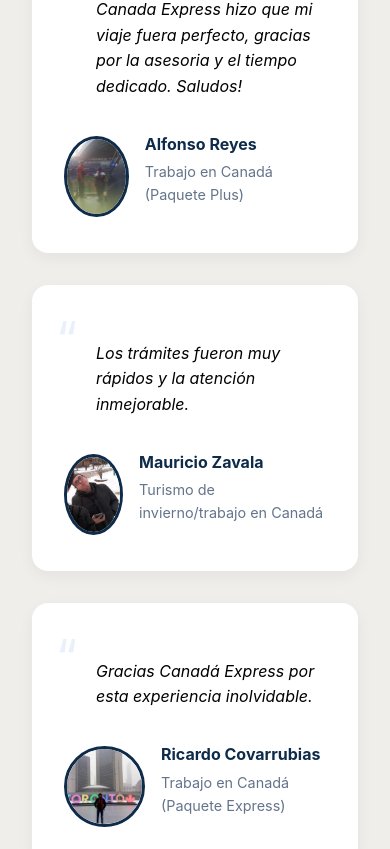
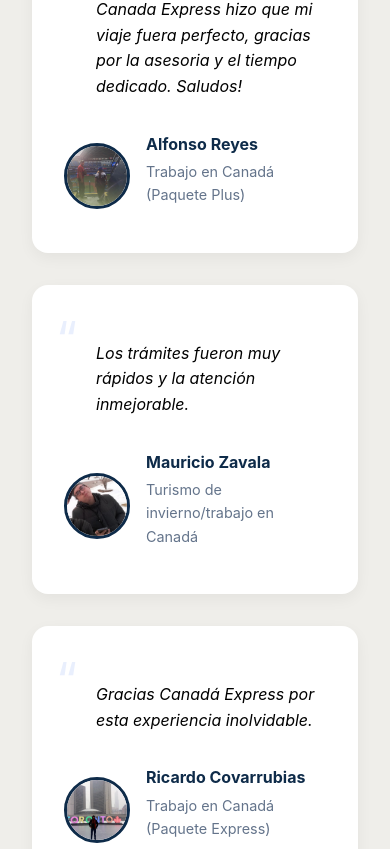
Before and after one commit to tonhwk/canadaexpress, a React (Create React App) app: page / in a window 390 px wide. Shown: the part 6292-7141 px from the top of the page. Built offline with nearby package versions, Linux system fonts and the light colour scheme.

Commit message:
fixing testimonials size

```diff
--- a/src/components/Testimonios/Testimonios.styles.css
+++ b/src/components/Testimonios/Testimonios.styles.css
@@ -52,17 +52,37 @@
     gap: 1rem;
   }
 
-  .client-photo {
+
+
+  .client-info h4 {
+    margin: 0;
+    color: var(--primary);
+  }
+
+
+  /*.client-photo {
     width: 75px;
     height: 75px;
     border-radius: 50%;
     object-fit: cover;
     border: 3px solid var(--primary);
-  }
+  }*/
 
-  .client-info h4 {
+
+  .client-photo {
+    /* Ensure consistent circle shape */
+    width: 75px;
+    height: 75px;
+    border-radius: 50%;
+    object-fit: cover;
+    object-position: center;
+    aspect-ratio: 1/1; /* Ensures perfect circle even if width/height differ */
+    border: 3px solid var(--primary);
+
+    /* Fix for potential image overflow */
+    display: block;
     margin: 0;
-    color: var(--primary);
+    padding: 0;
   }
 
   .client-location {
@@ -70,3 +90,10 @@
     color: #64748b;
     margin-top: 0.2rem;
   }
+
+  @media (max-width: 768px) {
+    .client-photo {
+      width: 60px;
+      height: 60px;
+    }
+  }
```
